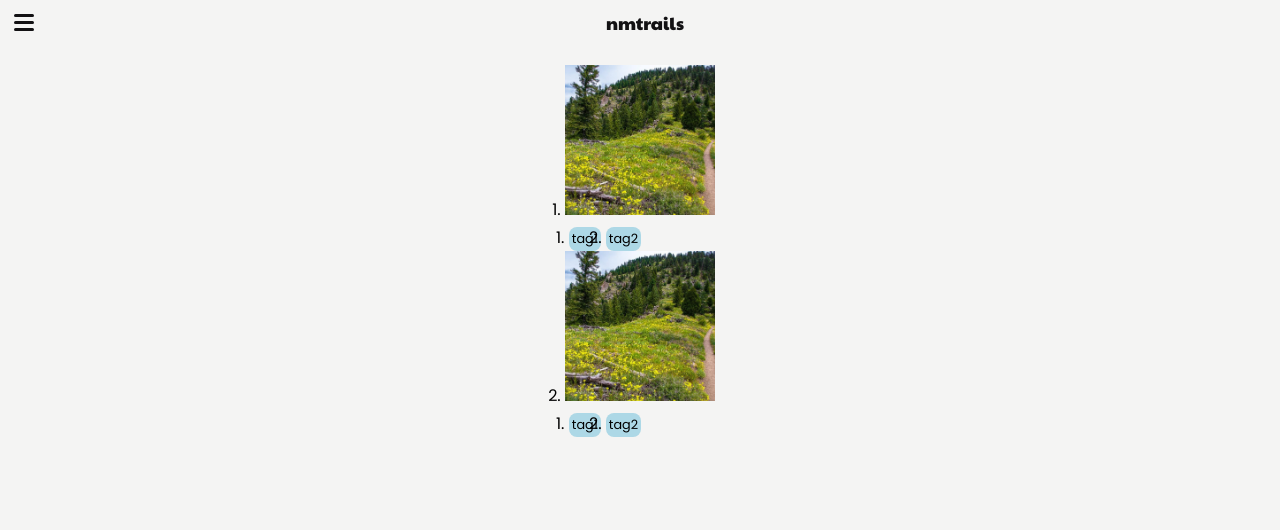
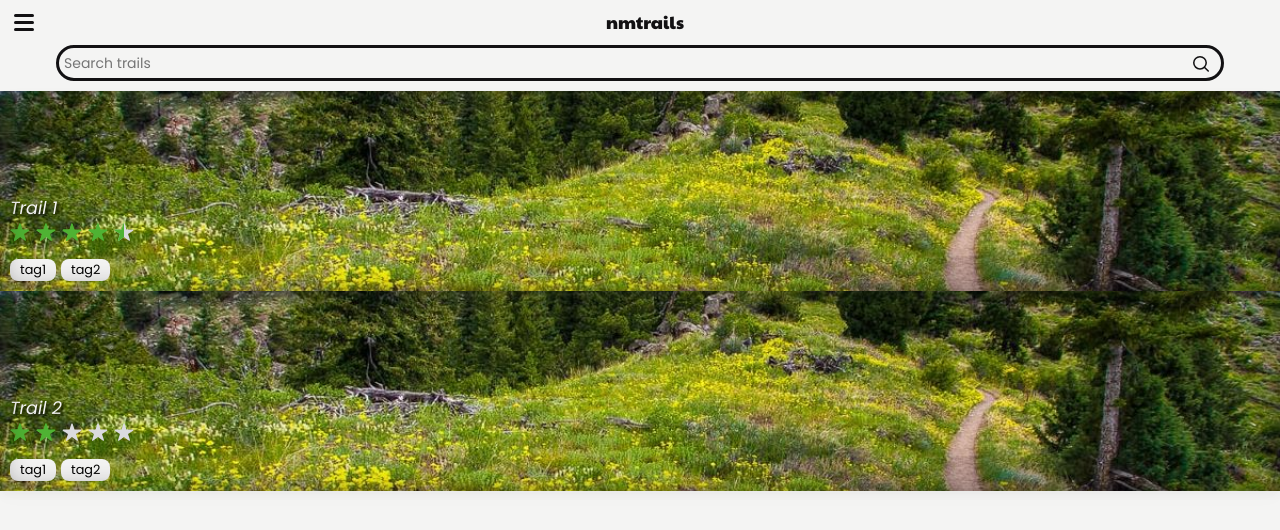
Before and after one commit to cyrusmcc/nmtrails-frontend, a Vue app: page /trails in a window 1280 px wide. Shown: the top 530 px of the page. Built offline with nearby package versions, Linux system fonts and the light colour scheme.

Commit message:
Populate trail list with trail data

```diff
--- a/src/components/FeaturedRegion.vue
+++ b/src/components/FeaturedRegion.vue
@@ -92,5 +92,6 @@ export default {
 #map {
   max-width: 90%;
   max-height: 90%;
+  z-index: 0;
 }
 </style>
--- a/src/components/PopularTrails.vue
+++ b/src/components/PopularTrails.vue
@@ -19,7 +19,7 @@
             <router-link :to="'/g/' + trail.id">{{ trail.name }}</router-link>
           </div>
           <div id="trailRating">
-            <n-rate color="#4fb233" allow-half readonly :default-value="3.5"></n-rate>
+            <n-rate color="#4fb233" allow-half readonly :default-value="trail.rating"></n-rate>
           </div>
           <ol id="trailTagList">
             <li v-for="(tag, index) in trail.post.tags" :key="index">
@@ -46,10 +46,12 @@ export default {
         {
           name: "Trail 1",
           id: 1,
+          rating: 5,
           post: { tags: [{ value: "tag1" }, { value: "tag2" }] },
         },
         {
           name: "Trail 2",
+          rating: 4.5,
           id: 2,
           post: { tags: [{ value: "tag1" }, { value: "tag2" }] },
         },
--- a/src/components/TrailList.vue
+++ b/src/components/TrailList.vue
@@ -2,7 +2,8 @@
   <div class="listContainer">
     <ol class="trailList">
       <li v-for="(trail, index) in trailArr" :key="index">
-        <div class="trailImgContainer">
+        <div class="trailContainer">
+          <div class="shadow"></div>
           <img src="@/assets/imgs/hiking.jpg" class="trailImg" alt="" />
           <!--
           <img
@@ -12,7 +13,22 @@
             onload="this.style.display='block'"
           />
           -->
+          <div class="trailInfoContainer">
+            <div class="trailName">
+              <router-link :to="'/t/' + trail.id">{{ trail.name }}</router-link>
+            </div>
+            <div class="trailRating">
+              <NRate color="#4fb233" readonly allow-half :default-value="trail.rating"/>
+            </div>
+            <ol class="trailTagList">
+              <li v-for="(tag, index) in trail.tags" :key="index">
+                <div class="trailTag">{{ tag.value }}</div>
+              </li>
+            </ol>
+          </div>
         </div>
+
+        <!--
         <div class="trailInfoContainer">
           <div class="trailTitle">
             <router-link :to="'/t/' + trail.id">{{
@@ -25,26 +41,33 @@
             </li>
           </ol>
         </div>
+        -->
       </li>
     </ol>
   </div>
 </template>
 
 <script>
+import { NRate } from 'naive-ui';
+
 export default {
   name: "TrailList",
-  components: {},
+  components: {
+    NRate,
+  },
   data() {
     return {
       trailArr: [
         {
           name: "Trail 1",
           id: 1,
+          rating: 4.5,
           tags: [{ value: "tag1" }, { value: "tag2" }],
         },
         {
           name: "Trail 2",
           id: 2,
+          rating: 2,
           tags: [{ value: "tag1" }, { value: "tag2" }],
         },
       ],
@@ -62,29 +85,39 @@ export default {
 }
 .trailList {
   width: 100%;
-  margin-top: 20px;
   padding: 0;
+  margin: 0;
   display: flex;
   flex-direction: column;
   justify-content: center;
   align-items: center;
 }
-#trailList > li {
+.trailList > li {
   display: flex;
   flex-direction: row;
   align-items: center;
   list-style-type: none;
-  margin-bottom: 10px;
-  height: 150px;
-  width: 95%;
+  width: 100%;
   box-shadow: $shadowLight;
 }
-.trailImgContainer {
+.trailContainer {
+  position: relative;
   display: flex;
   align-items: center;
   justify-content: center;
-  height: 150px;
-  width: 150px;
+  overflow: hidden;
+  height: 200px;
+  width: 100%;
+}
+.shadow {
+  position: absolute;
+  top: 0;
+  left: 0;
+  width: 100%;
+  height: 100%;
+  z-index: 2;
+  box-shadow: $shadowInset;
+  pointer-events: none;
 }
 .trailImg {
   height: inherit;
@@ -92,12 +125,15 @@ export default {
   object-fit: cover;
 }
 .trailInfoContainer {
-  height: 90%;
+  position: absolute;
+  height: fit-content;
+  bottom: 0;
+  left: 0;
+  margin: 10px;
   width: 100%;
   display: flex;
   flex-direction: column;
-  align-items: center;
-  justify-content: center;
+  align-items: flex-start;
 }
 .trailTagList {
   width: 95%;
@@ -109,22 +145,26 @@ export default {
   align-content: flex-start;
   column-gap: 5px;
 }
-#trailTagList > li {
+.trailTagList > li {
   list-style-type: none;
 }
 .trailTag {
   height: fit-content;
   width: fit-content;
-  background-color: lightblue;
-  padding: 3px;
+  background-color: $primaryLight;
+  padding: 1px 10px;
   font-size: 0.8rem;
   border-radius: 8px;
   margin-top: 10px;
+  box-shadow: $shadowLight;
 }
-.trailTitle {
-  text-align: center;
-  font-style: italic;
+.trailName {
+
+}
+.trailName > a {
   color: $primaryLight;
   font-style: italic;
+  text-shadow: black 0.1em 0.1em 0.2em;
+  font-size: 1.1rem;
 }
 </style>
--- a/src/views/Trails.vue
+++ b/src/views/Trails.vue
@@ -1,22 +1,25 @@
 <template>
   <div class="container">
+    <search-bar></search-bar>
     <trail-list />
   </div>
 </template>
 
 <script>
-import TrailList from '@/components/TrailList.vue';
+import TrailList from "@/components/TrailList.vue";
+import SearchBar from "@/components/SearchBar.vue";
 export default {
-  components: { TrailList },
-name: "Trails",
-data() {
-  return {
-  };
-},
-
-}
+  components: { TrailList, SearchBar },
+  name: "Trails",
+  data() {
+    return {};
+  },
+};
 </script>
 
 <style scoped lang="scss">
-
+.container {
+  @include flexCenter();
+  row-gap: 10px;
+}
 </style>
```
